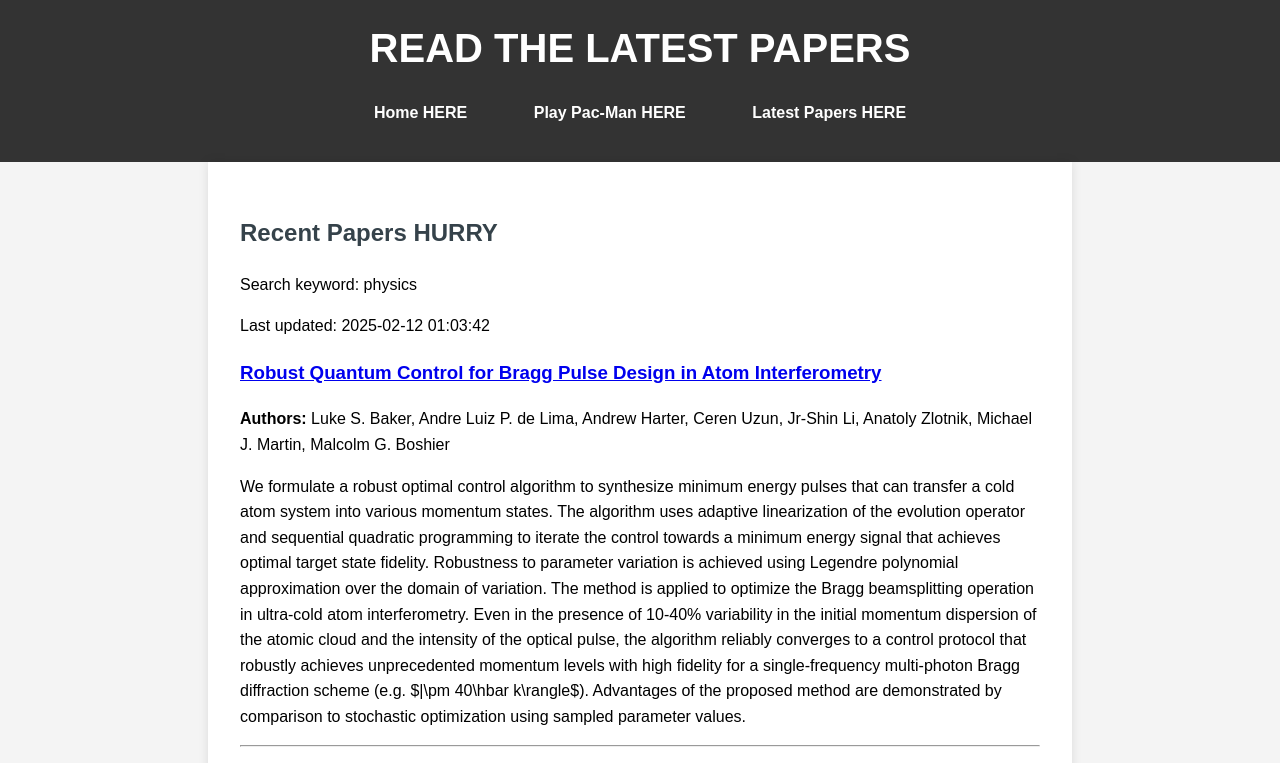
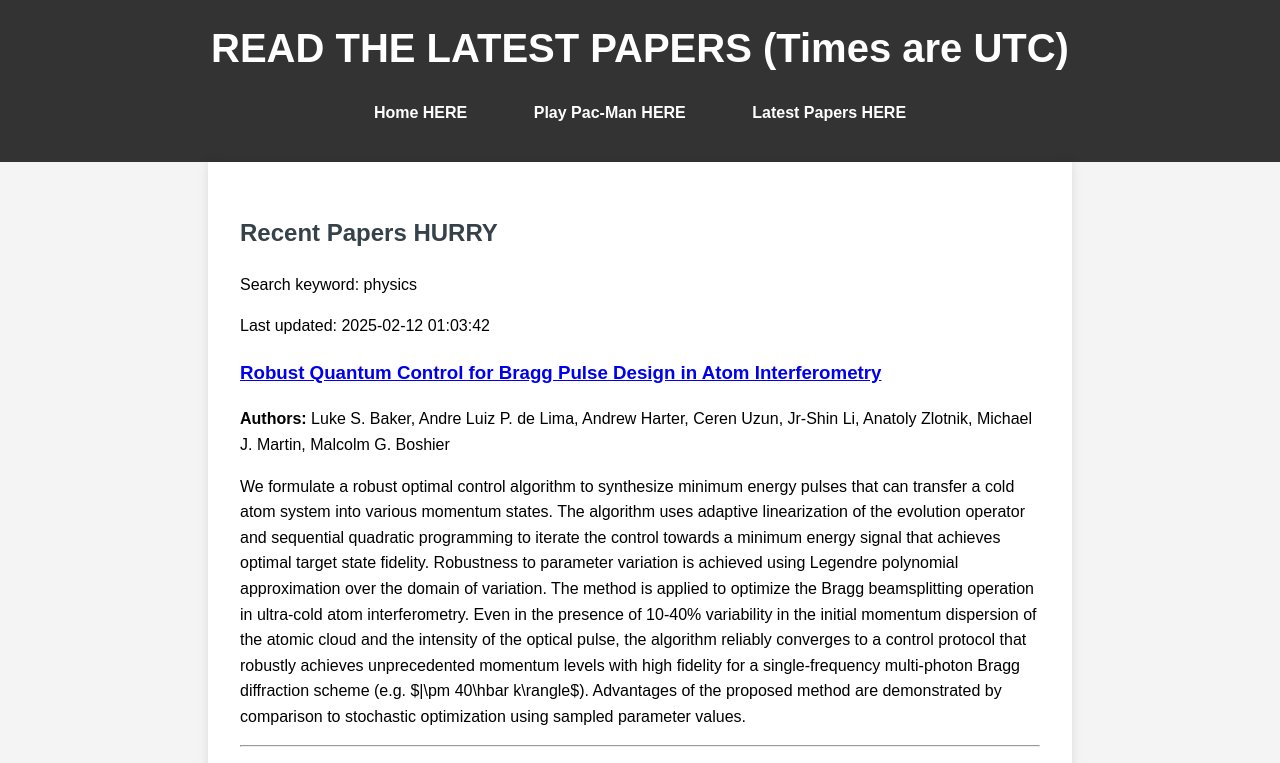
Before and after one commit to etlee110/BST236_HW1, a plain HTML site: page papers.html in a window 1280 px wide. Shown: the top 763 px of the page. Drawn offline with Linux system fonts and the light colour scheme.

Commit message:
Update papers.html

```diff
--- a/papers.html
+++ b/papers.html
@@ -7,7 +7,7 @@
 </head>
 <body>
     <header>
-        <h1>READ THE LATEST PAPERS</h1>
+        <h1>READ THE LATEST PAPERS (Times are UTC)</h1>
         <nav>
             <ul>
                 <li><a href="index.html">Home HERE</a></li>
```
